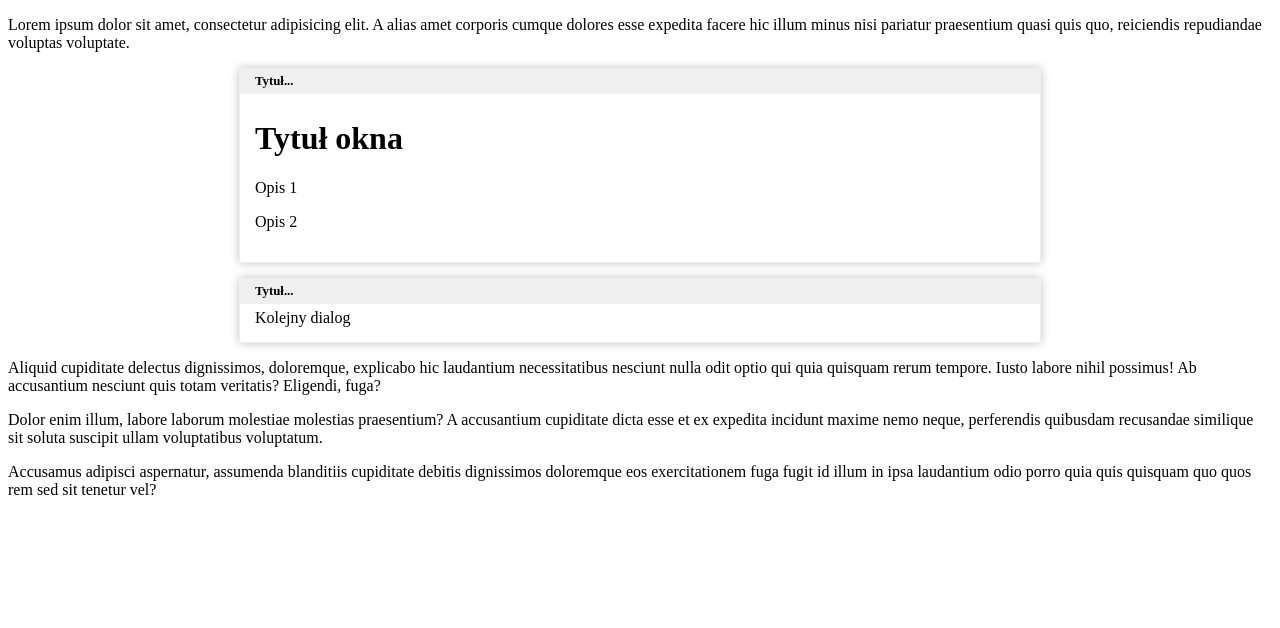
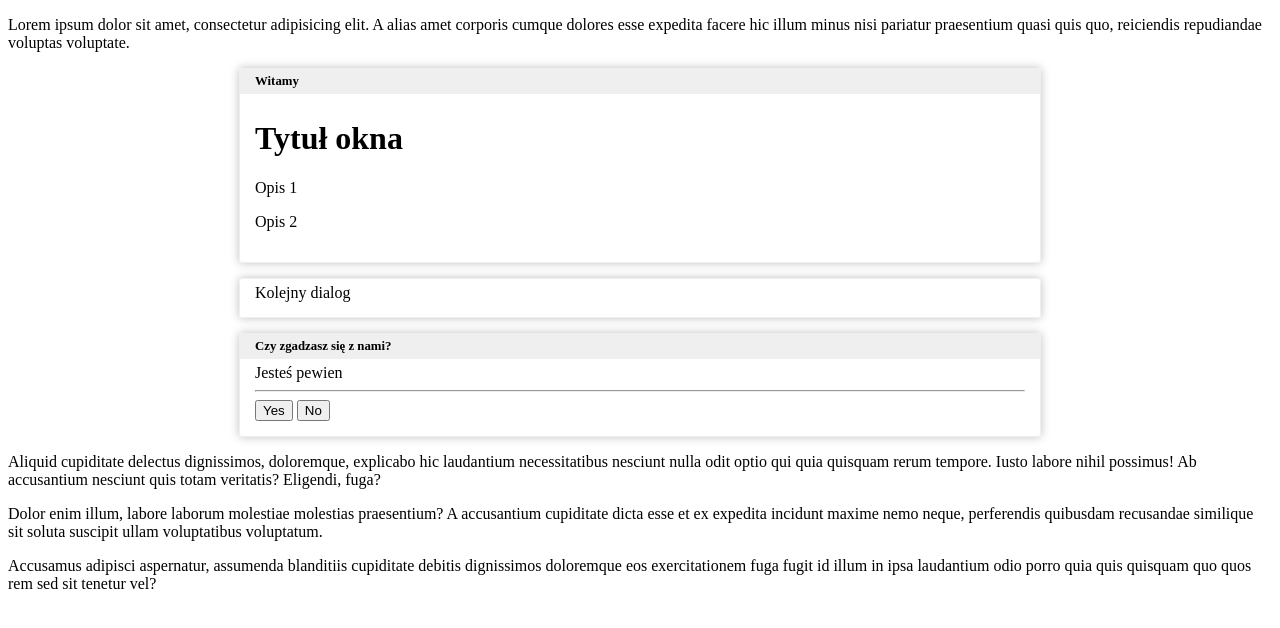
Before and after one commit to jakubhfake/megak-react-app, a React (Create React App) app: page / in a window 1280 px wide. Shown: the top 628 px of the page. Built offline with nearby package versions, Linux system fonts and the light colour scheme.

Commit message:
compozition element in react components

```diff
--- a/src/components/App/App.js
+++ b/src/components/App/App.js
@@ -1,13 +1,14 @@
 import React from 'react';
 import './App.css';
 import {Dialog} from "../common/Dialog";
+import {ConfirmDialog} from "../common/ConfirmDialog";
 
 export const App = props => {
     return <>
         <p>Lorem ipsum dolor sit amet, consectetur adipisicing elit. A alias amet corporis cumque dolores esse expedita
             facere hic illum minus nisi pariatur praesentium quasi quis quo, reiciendis repudiandae voluptas
             voluptate.</p>
-        <Dialog>
+        <Dialog title={"Witamy"}>
             <h1>Tytuł okna</h1>
             <p>Opis 1</p>
             <p>Opis 2</p>
@@ -15,6 +16,9 @@ export const App = props => {
         <Dialog>
             Kolejny dialog
         </Dialog>
+        <ConfirmDialog title={"Czy zgadzasz się z nami?"}>
+            Jesteś pewien
+        </ConfirmDialog>
         <p>Aliquid cupiditate delectus dignissimos, doloremque, explicabo hic laudantium
         necessitatibus nesciunt nulla odit optio qui quia quisquam rerum tempore. Iusto labore nihil possimus! Ab
         accusantium nesciunt quis totam veritatis? Eligendi, fuga?</p><p>Dolor enim illum, labore laborum molestiae
--- /dev/null
+++ b/src/components/common/ConfirmDialog.js
@@ -0,0 +1,11 @@
+import React from "react";
+import {Dialog} from "./Dialog";
+
+export const ConfirmDialog = props => (
+    <Dialog title={props.title}>
+        {props.children}
+        <hr/>
+        <button>Yes</button> <button>No</button>
+    </Dialog>
+
+);
--- a/src/components/common/Dialog.css
+++ b/src/components/common/Dialog.css
@@ -15,6 +15,6 @@
     font-weight: bold;
 }
 
-.Dalog__content {
+.Dialog__content {
     padding: 5px 15px 15px;
 }
--- a/src/components/common/Dialog.js
+++ b/src/components/common/Dialog.js
@@ -4,10 +4,12 @@ import './Dialog.css';
 
 export const Dialog = props => (
     <div className={"Dialog__container"}>
-        <div className={"Dialog__title"}>
-            Tytuł...
+        {
+            props.title && <div className={"Dialog__title"}>
+            {props.title}
         </div>
-        <div className={"Dalog__content"}>
+        }
+        <div className={"Dialog__content"}>
             {props.children}
         </div>
     </div>
```
